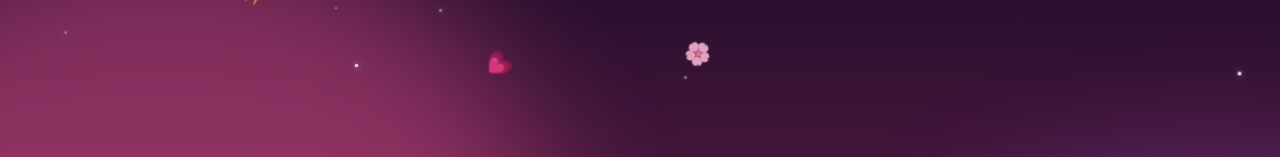
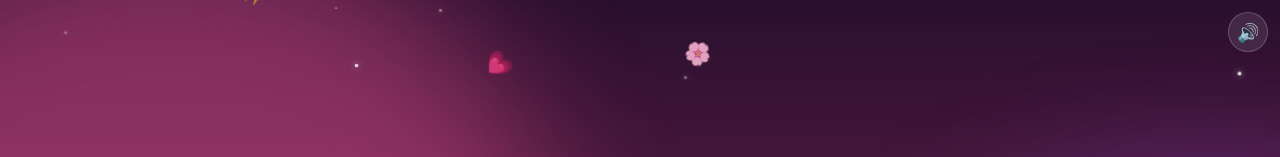
Before and after one commit to GuetaMac/tulip-gift, a Vue app: page / in a window 1280 px wide. Shown: the top 157 px of the page. Built offline with nearby package versions, Linux system fonts and the light colour scheme.

Commit message:
add music in countdown and made it auto refresh

```diff
--- a/src/App.vue
+++ b/src/App.vue
@@ -25,10 +25,20 @@ const {
   start: startMusic,
   toggle: toggleMusic,
 } = createMusic(config.music);
+
+// separate song for the countdown screen
+const {
+  enabled: lockMusicEnabled,
+  blocked: lockMusicBlocked,
+  start: startLockMusic,
+  stop: stopLockMusic,
+  toggle: toggleLockMusic,
+} = createMusic(config.lockMusic);
+
 const started = ref(false);
-onMounted(() => initMusic());
 function openGift() {
   started.value = true;
+  stopLockMusic(); // countdown song fades out
   startMusic(); // runs inside the tap, so the browser allows sound
 }
 
@@ -51,6 +61,16 @@ const left = computed(() => {
     s: s % 60,
   };
 });
+// load the countdown song while locked, the main song once unlocked
+watch(
+  locked,
+  (isLocked) => {
+    if (isLocked)
+      startLockMusic(); // tries to play by itself
+    else initMusic();
+  },
+  { immediate: true },
+);
 const pad = (n) => String(n).padStart(2, "0");
 const lockBoxes = computed(() => [
   { label: "days", value: left.value.d },
@@ -466,6 +486,21 @@ const drifters = Array.from({ length: 16 }, (_, i) => ({
         <p class="mt-8 max-w-xs text-sm text-pink-100/80">
           {{ config.lock?.hint ?? "Come back when the timer hits zero 💗" }}
         </p>
+        <p
+          v-if="lockMusicEnabled && lockMusicBlocked"
+          class="mt-6 animate-pulse text-xs text-pink-200/80"
+        >
+          🎵 Tap anywhere to start the music
+        </p>
+        <button
+          v-if="lockMusicEnabled"
+          class="fixed right-3 grid size-10 place-items-center rounded-full border border-white/20 bg-white/10 text-lg backdrop-blur transition active:scale-90"
+          :style="{ top: 'max(0.75rem, env(safe-area-inset-top))' }"
+          :aria-label="muted ? 'Turn music on' : 'Turn music off'"
+          @click="toggleLockMusic"
+        >
+          {{ muted ? "🔇" : "🔊" }}
+        </button>
       </div>
     </Transition>
 
--- a/src/music.js
+++ b/src/music.js
@@ -1,176 +1,283 @@
 import { ref } from "vue";
 
-const MUTE_KEY = "tulip-muted";
+/* Background music helper.
+   - type "youtube": plays a hidden YouTube player (use the video ID only)
+   - type "file": plays an mp3 from /public
+   - type "none": no music
+   You can create more than one (e.g. one for the countdown, one for the gift).
+   Mute is shared, so if she mutes on the countdown it stays muted after. */
 
-/**
- * Background music for the gift.
- *  - type "youtube": plays the audio of a YouTube video through a hidden player
- *  - type "file":    plays /public/song.mp3
- * Browsers only allow sound after a tap, so start() must be called from a click.
- */
-export function createMusic(cfg) {
-  const type = cfg?.type;
-  const enabled =
-    (type === "file" && !!cfg.file) ||
-    (type === "youtube" &&
-      !!cfg.youtubeId &&
-      !cfg.youtubeId.startsWith("PASTE"));
-
+const MUTE_KEY = "gift-muted";
 const muted = ref(false);
 try {
   muted.value = localStorage.getItem(MUTE_KEY) === "1";
 } catch {
-    /* ignore */
+  /* storage can be unavailable, ignore */
 }
 
-  const target = cfg?.volume ?? 0.6; // 0..1
-  const startAt = cfg?.startAt ?? 0;
-
-  let audio = null;
-  let yt = null;
-  let ytReady = false;
-  let wantPlay = false;
-  let fadeTimer = null;
-
-  /* ---------- volume helpers (0..1) ---------- */
-  const getVol = () => (type === "file" ? audio.volume : yt.getVolume() / 100);
-  const setVol = (v) => {
-    const x = Math.min(1, Math.max(0, v));
-    if (type === "file") audio.volume = x;
-    else yt.setVolume(Math.round(x * 100));
-  };
-  function fadeTo(to, ms, done) {
-    clearInterval(fadeTimer);
-    const from = getVol();
-    const steps = Math.max(1, Math.round(ms / 50));
-    let n = 0;
-    fadeTimer = setInterval(() => {
-      n++;
-      setVol(from + (to - from) * (n / steps));
-      if (n >= steps) {
-        clearInterval(fadeTimer);
-        done?.();
-      }
-    }, 50);
-  }
-
-  /* ---------- setup (runs on page load, silent) ---------- */
-  function loadYouTubeApi() {
-    return new Promise((resolve) => {
-      if (window.YT?.Player) return resolve();
+let ytPromise = null;
+function loadYT() {
+  if (window.YT && window.YT.Player) return Promise.resolve(window.YT);
+  if (!ytPromise) {
+    ytPromise = new Promise((resolve) => {
       const prev = window.onYouTubeIframeAPIReady;
       window.onYouTubeIframeAPIReady = () => {
-        prev?.();
-        resolve();
+        if (prev) prev();
+        resolve(window.YT);
       };
       const s = document.createElement("script");
       s.src = "https://www.youtube.com/iframe_api";
       document.head.appendChild(s);
     });
   }
+  return ytPromise;
+}
 
-  async function init() {
-    if (!enabled) return;
+export function createMusic(cfg) {
+  const c = cfg || {};
+  const type = c.type || "none";
+  const enabled = ref(
+    (type === "youtube" && !!c.youtubeId) || (type === "file" && !!c.file),
+  );
+  const targetVol = Math.min(1, Math.max(0, c.volume ?? 0.6));
+  const startAt = c.startAt || 0;
+
+  let player = null; // YouTube player
+  let audio = null; // <audio> for mp3
+  let host = null; // hidden wrapper for the YouTube iframe
+  let ready = false;
+  let wanted = false; // should the song be playing right now?
+  let fadeTimer = null;
+
+  // If the browser blocks sound, wait for her first touch anywhere, then play
+  const blocked = ref(false);
+  const UNLOCK_EVENTS = ["pointerdown", "touchend", "click", "keydown"];
+  let armed = false;
+  let unlockHandler = null;
+  let checkTimer = null;
+
+  function isPlaying() {
+    try {
+      if (player && ready) {
+        const st = player.getPlayerState();
+        return st === 1 || st === 3; // playing or buffering
+      }
+      if (audio) return !audio.paused;
+    } catch {
+      /* ignore */
+    }
+    return false;
+  }
+
+  function disarm() {
+    clearTimeout(checkTimer);
+    blocked.value = false;
+    if (!armed) return;
+    armed = false;
+    UNLOCK_EVENTS.forEach((ev) =>
+      window.removeEventListener(ev, unlockHandler, true),
+    );
+  }
+
+  function armUnlock() {
+    if (armed || !wanted) return;
+    armed = true;
+    blocked.value = true;
+    unlockHandler = () => {
+      disarm();
+      if (wanted) play();
+    };
+    UNLOCK_EVENTS.forEach((ev) =>
+      window.addEventListener(ev, unlockHandler, true),
+    );
+  }
+
+  function checkLater() {
+    clearTimeout(checkTimer);
+    checkTimer = setTimeout(() => {
+      if (wanted && !isPlaying()) armUnlock();
+    }, 2000);
+  }
+
+  function setVol(v) {
+    if (player && ready) {
+      try {
+        player.setVolume(Math.round(v * 100));
+      } catch {
+        /* ignore */
+      }
+    }
+    if (audio) audio.volume = Math.min(1, Math.max(0, v));
+  }
+
+  function fade(from, to, ms, done) {
+    clearInterval(fadeTimer);
+    const steps = 20;
+    let i = 0;
+    setVol(from);
+    fadeTimer = setInterval(() => {
+      i++;
+      setVol(from + (to - from) * (i / steps));
+      if (i >= steps) {
+        clearInterval(fadeTimer);
+        if (done) done();
+      }
+    }, ms / steps);
+  }
+
+  function applyMute() {
+    if (player && ready) {
+      try {
+        if (muted.value) player.mute();
+        else player.unMute();
+      } catch {
+        /* ignore */
+      }
+    }
+    if (audio) audio.muted = muted.value;
+  }
+
+  function play() {
+    if (!wanted) return;
+    if (player && ready) {
+      try {
+        player.seekTo(startAt, true);
+        player.setVolume(0);
+        applyMute();
+        player.playVideo();
+      } catch {
+        /* ignore */
+      }
+    }
+    if (audio) {
+      if (audio.readyState >= 1) audio.currentTime = startAt;
+      else
+        audio.addEventListener(
+          "loadedmetadata",
+          () => (audio.currentTime = startAt),
+          { once: true },
+        );
+      audio.volume = 0;
+      audio.muted = muted.value;
+      audio.play().catch(() => armUnlock());
+    }
+    fade(0, targetVol, 2000);
+    if ((player && ready) || audio) checkLater();
+  }
+
+  function init() {
+    if (!enabled.value || player || audio) return;
 
     if (type === "file") {
-      audio = new Audio(cfg.file);
-      audio.loop = true;
+      audio = new Audio(c.file);
       audio.preload = "auto";
-      audio.volume = 0;
-    } else {
-      await loadYouTubeApi();
-      // hidden player: tiny, invisible, can't be tapped
+      audio.addEventListener("ended", () => {
+        audio.currentTime = startAt;
+        audio.play().catch(() => {});
+      });
+      return;
+    }
+
+    // YouTube: hidden off-screen player
     const wrap = document.createElement("div");
     wrap.style.cssText =
-        "position:fixed;left:0;bottom:0;width:200px;height:113px;opacity:.01;pointer-events:none;z-index:-1;overflow:hidden";
-      const slot = document.createElement("div");
-      wrap.appendChild(slot);
+      "position:fixed;left:-9999px;top:0;width:200px;height:200px;opacity:0;pointer-events:none;";
+    const inner = document.createElement("div");
+    wrap.appendChild(inner);
     document.body.appendChild(wrap);
+    host = wrap;
 
-      yt = new window.YT.Player(slot, {
-        width: 200,
-        height: 113,
-        videoId: cfg.youtubeId,
+    loadYT().then((YT) => {
+      if (!host) return; // was stopped before it finished loading
+      player = new YT.Player(inner, {
+        width: "200",
+        height: "200",
+        videoId: c.youtubeId,
         playerVars: {
+          playsinline: 1,
           controls: 0,
           disablekb: 1,
           fs: 0,
-          playsinline: 1,
           rel: 0,
           modestbranding: 1,
-          loop: 1,
-          playlist: cfg.youtubeId,
-          start: startAt,
+          origin: window.location.origin,
         },
         events: {
           onReady: () => {
-            ytReady = true;
-            yt.setVolume(0);
-            if (wantPlay) playNow();
+            ready = true;
+            if (wanted) play();
           },
+          onAutoplayBlocked: () => armUnlock(),
           onStateChange: (e) => {
-            // safety loop in case the native loop doesn't kick in
-            if (e.data === window.YT.PlayerState.ENDED) {
-              yt.seekTo(startAt);
-              yt.playVideo();
+            if (e.data === YT.PlayerState.PLAYING) disarm();
+            if (e.data === YT.PlayerState.ENDED && wanted) {
+              try {
+                player.seekTo(startAt, true);
+                player.playVideo();
+              } catch {
+                /* ignore */
+              }
             }
           },
         },
       });
-    }
-
-    document.addEventListener("visibilitychange", () => {
-      if (document.hidden) pausePlayer();
-      else if (wantPlay && !muted.value) playNow();
     });
   }
 
-  /* ---------- play / pause ---------- */
-  function pausePlayer() {
-    if (type === "file") audio?.pause();
-    else if (ytReady) yt.pauseVideo();
+  // call this inside a tap so the browser allows sound
+  function start() {
+    if (!enabled.value) return;
+    init();
+    wanted = true;
+    play();
   }
 
-  function playNow() {
-    if (!enabled || muted.value) return;
-    if (type === "file") {
-      audio
-        .play()
-        .then(() => fadeTo(target, 3000))
-        .catch(() => {});
-    } else if (yt && ytReady) {
-      yt.playVideo();
-      fadeTo(target, 3000);
+  function stop() {
+    wanted = false;
+    disarm();
+    if (!player && !audio && !host) return;
+    fade(targetVol, 0, 800, () => {
+      if (wanted) return; // started again meanwhile
+      try {
+        if (player) player.pauseVideo();
+        if (audio) audio.pause();
+        if (player) player.destroy();
+      } catch {
+        /* ignore */
       }
+      if (host) host.remove();
+      player = null;
+      audio = null;
+      host = null;
+      ready = false;
+    });
   }
 
-  // call from the "Tap to open" click
-  function start() {
-    wantPlay = true;
-    playNow();
-  }
-
-  // 🔊 / 🔇 button
   function toggle() {
-    if (!enabled) return;
-    if (muted.value) {
-      muted.value = false;
-      save();
-      wantPlay = true;
-      playNow();
-    } else {
-      muted.value = true;
-      save();
-      fadeTo(0, 400, pausePlayer);
-    }
-  }
-  function save() {
+    muted.value = !muted.value;
     try {
       localStorage.setItem(MUTE_KEY, muted.value ? "1" : "0");
     } catch {
       /* ignore */
     }
+    applyMute();
   }
 
-  return { enabled, muted, init, start, toggle };
+  // pause when she switches apps, resume when she comes back
+  document.addEventListener("visibilitychange", () => {
+    if (!wanted) return;
+    try {
+      if (document.hidden) {
+        if (player && ready) player.pauseVideo();
+        if (audio) audio.pause();
+      } else {
+        if (player && ready) player.playVideo();
+        if (audio) audio.play().catch(() => {});
       }
+    } catch {
+      /* ignore */
+    }
+  });
+
+  return { enabled, muted, blocked, init, start, stop, toggle };
+}
--- a/vite.config.js
+++ b/vite.config.js
@@ -10,6 +10,11 @@ export default defineConfig({
     VitePWA({
       registerType: "autoUpdate",
       includeAssets: ["icon-192.png", "icon-512.png"],
+      workbox: {
+        clientsClaim: true,
+        skipWaiting: true,
+        cleanupOutdatedCaches: true,
+      },
       manifest: {
         name: "Libu-libong Buwan",
         short_name: "Libu-libo",
```
Also changed, not shown: src/config.js (+8 -0 lines), src/main.js (+18 -4 lines). Lines whose indentation alone changed are shown as unchanged.
